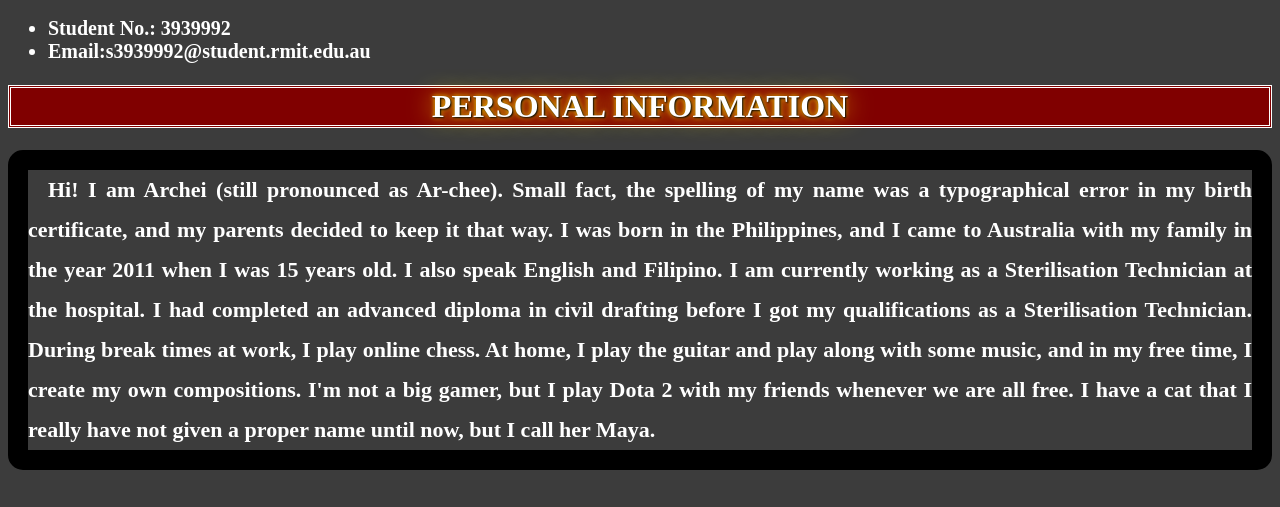
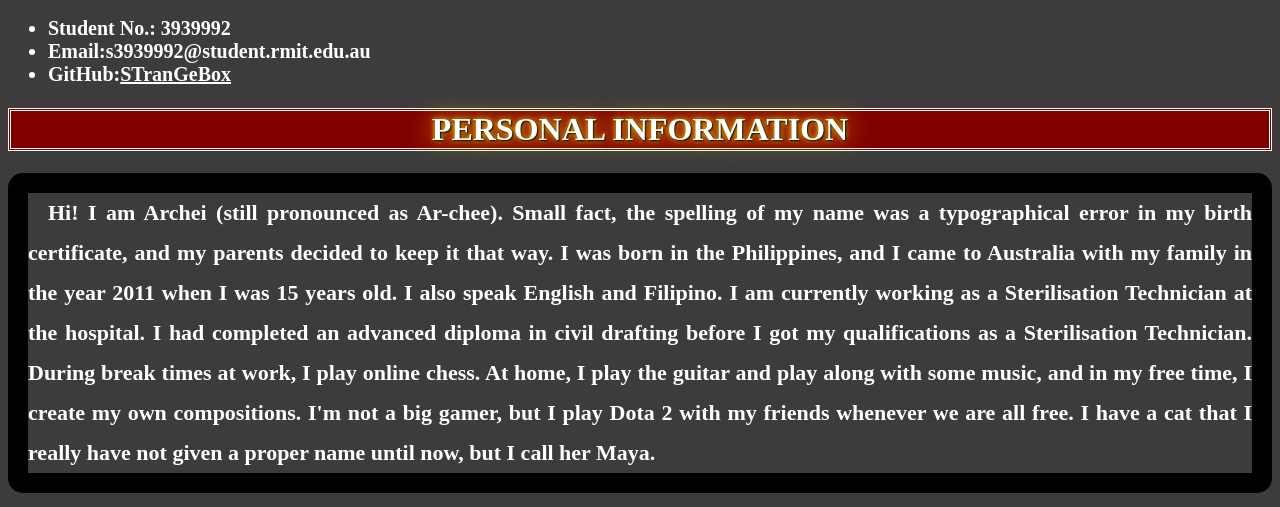
Before and after one commit to StrangeArc10/Strangebox, a plain HTML site: page index.html in a window 1280 px wide. Shown: the part 293-800 px from the top of the page. Drawn offline with Linux system fonts and the light colour scheme.

Commit message:
Add files via upload

```diff
--- a/index.html
+++ b/index.html
@@ -59,8 +59,10 @@
   <img src="C:\Users\Archei\Desktop\NOTEPAD ++\DP.jpg" style="width:190px;height:200px" ><br>
 
   <ul>
+
     <li>Student No.: 3939992</li>
     <li>Email:s3939992@student.rmit.edu.au</li>
+    <li>GitHub:<a href="https://github.com/StrangeArc10/Strangebox.git" style= color:white;>STranGeBox</a></li>
 
   </ul>
 
```
